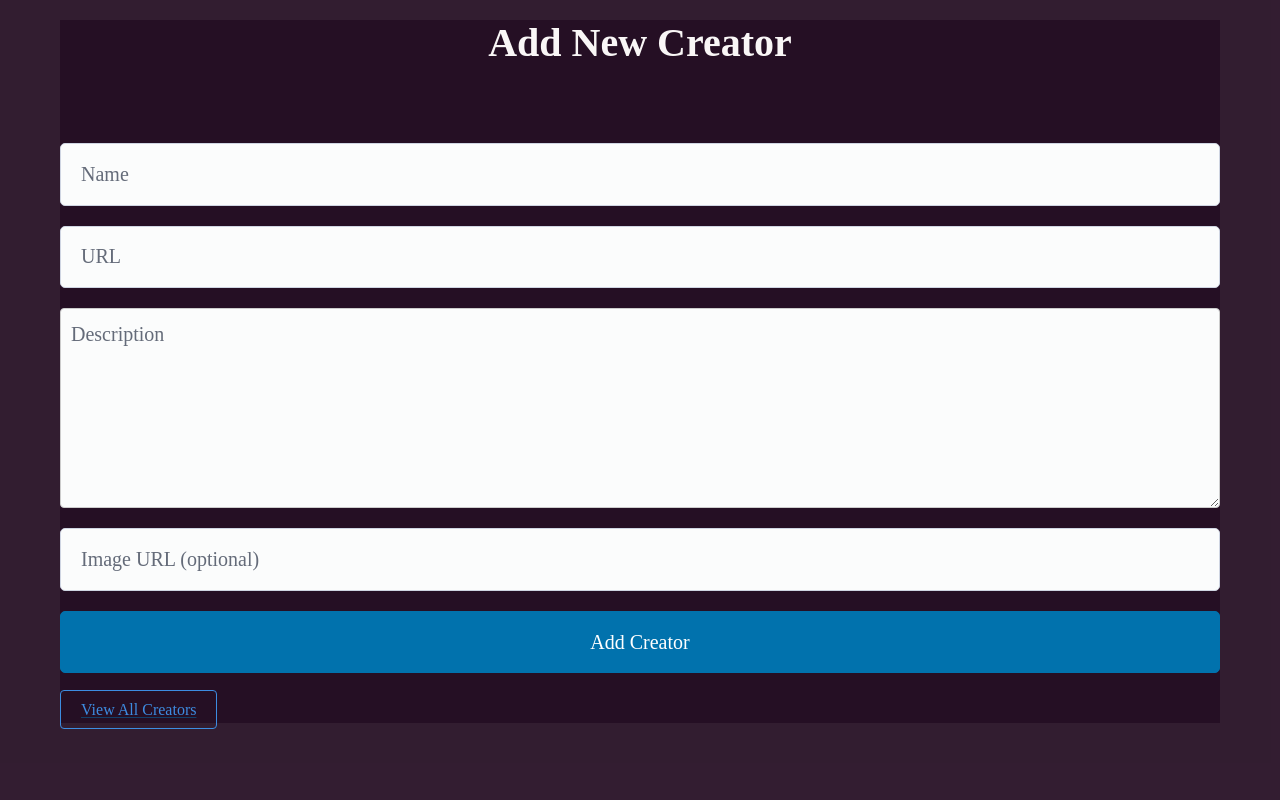
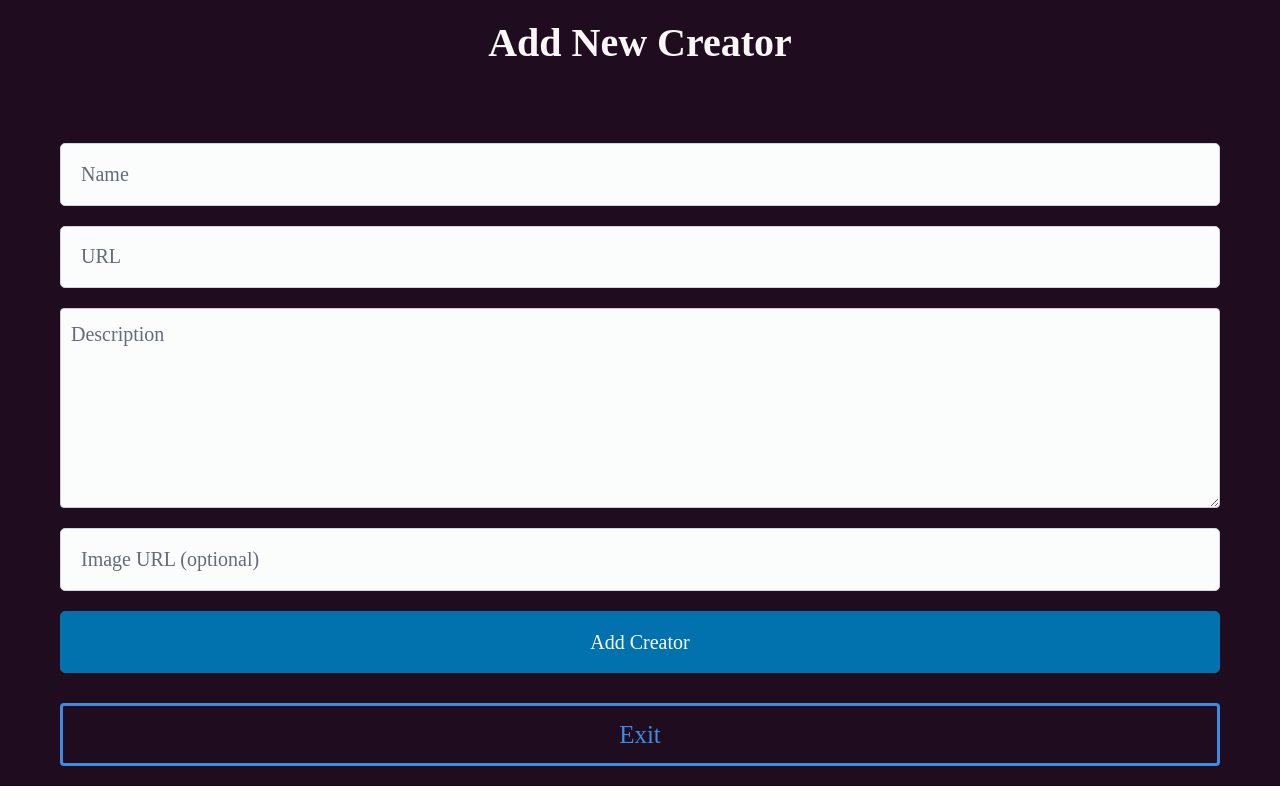
Before and after one commit to dahliasukaik/creatorverse, a React (Create React App) app in the folder frontend/: page /add in a window 1280 px wide. Built offline with nearby package versions, Linux system fonts and the light colour scheme.

Commit message:
changed some styles and will work on adding more features like pagination

```diff
--- a/frontend/src/App.css
+++ b/frontend/src/App.css
@@ -1,11 +1,11 @@
 /* src/App.css */
 /* Reset margin and padding for body and html */
-html, body {
+body {
   margin: 0;
   padding: 0;
   width: 100%;
   height: 100%;
-  background-color: #210a1fb7; /* Set a background color that covers the entire viewport */
+  background-color: #1f0c1f; /* Set a background color that covers the entire viewport */
   font-family:  'Bubblegum Sans';
 }
 .grid {
@@ -96,13 +96,17 @@ textarea {
 
 .button-outline {
   background-color: transparent;
-  border: 1px solid #3e8fe5fa;
+  border: 3px solid #3e8fe5fa;
   color: #3e8fe5fa;
   padding: 10px 20px;
-  font-size: 16px;
+  font-size: 25px;
   cursor: pointer;
   border-radius: 4px;
   margin-top: 10px;
+  text-decoration: none;
+  display: flex;
+  justify-content: center;
+
 }
 
 .subtitle {
@@ -172,7 +176,6 @@ h1 {
 
 
 
-
 /* Icon button styles */
 .icon-button {
   background: none;
--- a/frontend/src/components/CreatorCard.js
+++ b/frontend/src/components/CreatorCard.js
@@ -1,11 +1,13 @@
 // src/components/CreatorCard.js
 import React from 'react';
-import { Link } from 'react-router-dom';
+import { Link, useNavigate } from 'react-router-dom';
 import { supabase } from '../client';
 
 const placeholderImage = 'https://via.placeholder.com/150';
 
 function CreatorCard({ creator, onDelete }) {
+  const navigate = useNavigate();
+
   const handleDelete = async () => {
     const { error } = await supabase.from('creators').delete().eq('id', creator.id);
     if (error) {
@@ -14,6 +16,7 @@ function CreatorCard({ creator, onDelete }) {
       onDelete(creator.id);
     }
   };
+
   // Function to truncate the description
   const truncateDescription = (description, maxLength) => {
     if (description.length <= maxLength) {
@@ -21,26 +24,29 @@ function CreatorCard({ creator, onDelete }) {
     }
     return description.slice(0, maxLength) + '...';
   };
+
+  const handleCardClick = (e) => {
+    // Prevent navigation if an action button is clicked
+    if (e.target.closest('button') || e.target.closest('a')) return;
+    navigate(`/creator/${creator.id}`);
+  };
+
   return (
-    <article className="card">
+    <article className="card" onClick={handleCardClick}>
       <img src={creator.imageURL || placeholderImage} alt={creator.name} />
-        <header>
-          <h3 className="card-text">{creator.name}</h3>
-        </header>
-        <p className="card-text">{truncateDescription(creator.description, 100)}</p> {/* Truncate description to 100 characters */}
-
-
+      <header>
+        <h3 className="card-text">{creator.name}</h3>
+      </header>
+      <p className="card-text">{truncateDescription(creator.description, 100)}</p> {/* Truncate description to 100 characters */}
       <footer>
-        <a href={creator.url} target="_blank" rel="noopener noreferrer" className="icon-button">
+        <a href={creator.url} target="_blank" rel="noopener noreferrer" className="icon-button" onClick={(e) => e.stopPropagation()}>
           <i className="fas fa-link"></i>
         </a>
-        <Link to={`/creator/${creator.id}`} className="icon-button">
-          <i className="fas fa-eye"></i>
-        </Link>
-        <Link to={`/edit/${creator.id}`} className="icon-button">
+
+        <Link to={`/edit/${creator.id}`} className="icon-button" onClick={(e) => e.stopPropagation()}>
           <i className="fas fa-pen"></i>
         </Link>
-        <button onClick={handleDelete} className="icon-button delete-button">
+        <button onClick={(e) => { e.stopPropagation(); handleDelete(); }} className="icon-button delete-button">
           <i className="fas fa-times"></i>
         </button>
       </footer>
--- a/frontend/src/pages/AddCreator.js
+++ b/frontend/src/pages/AddCreator.js
@@ -30,7 +30,6 @@ function AddCreator() {
   return (
     <body>
     <form onSubmit={handleSubmit}>
-
       <h1>Add New Creator</h1>
       <input
             placeholder="Name"
@@ -41,8 +40,8 @@ function AddCreator() {
             required
       />
       <input
+        placeholder="URL"
         type="url"
-        placeholder="URL"
         value={url}
         onChange={(e) => setUrl(e.target.value)}
         maxLength={2048}
@@ -56,8 +55,8 @@ function AddCreator() {
         required
       />
       <input
+        placeholder="Image URL (optional)"
         type="url"
-        placeholder="Image URL (optional)"
         value={imageURL}
         onChange={(e) => setImageURL(e.target.value)}
         maxLength={2048}
@@ -65,9 +64,8 @@ function AddCreator() {
       />
       <button type="submit">Add Creator</button>
     </form>
-    <div className="button-container">
-        <Link to="/" className="button-outline">View All Creators</Link>
-    </div>
+      <Link to="/" className="button-outline">Exit</Link>
+
     </body>
 
 
--- a/frontend/src/pages/EditCreator.js
+++ b/frontend/src/pages/EditCreator.js
@@ -1,6 +1,6 @@
 // src/pages/EditCreator.js
 import React, { useEffect, useState } from 'react';
-import { useParams, useNavigate } from 'react-router-dom';
+import { useParams, useNavigate, Link } from 'react-router-dom';
 import { supabase } from '../client';
 
 function EditCreator() {
@@ -72,12 +72,12 @@ function EditCreator() {
   if (loading) return <p>Loading...</p>;
 
   return (
-    <div className="app-container">
+    <body>
       <form onSubmit={handleSubmit}>
-        <h2>Edit Creator</h2>
+        <h1>Edit Creator</h1>
         <label>
-          <h3>Name</h3>
           <input
+            placeholder="Name"
             type="text"
             value={name}
             onChange={(e) => setName(e.target.value)}
@@ -86,8 +86,8 @@ function EditCreator() {
           />
         </label>
         <label>
-          <h3>URL</h3>
           <input
+            placeholder="URL"
             type="url"
             value={url}
             onChange={(e) => setUrl(e.target.value)}
@@ -97,8 +97,8 @@ function EditCreator() {
           />
         </label>
         <label>
-          <h3>Description</h3>
           <textarea
+            placeholder="Description"
             value={description}
             onChange={(e) => setDescription(e.target.value)}
             maxLength={500}
@@ -106,8 +106,8 @@ function EditCreator() {
           />
         </label>
         <label>
-          <h3>Image URL (optional)</h3>
           <input
+            placeholder="Image URL (optional)"
             type="url"
             value={imageURL}
             onChange={(e) => setImageURL(e.target.value)}
@@ -117,8 +117,13 @@ function EditCreator() {
         </label>
         <button type="submit" className="button-primary">Update Creator</button>
       </form>
-      <button onClick={handleDelete} className="button-outline" style={{ marginTop: '20px' }}>Delete Creator</button>
-    </div>
+      <div className="delete-button">
+        <button onClick={handleDelete}  >Delete Creator</button>
+      </div>
+      <Link to="/" className="button-outline">Exit</Link>
+
+
+    </body>
   );
 }
 
```
Also changed, not shown: 1 other file (tests, documents, lock files or other folders).
